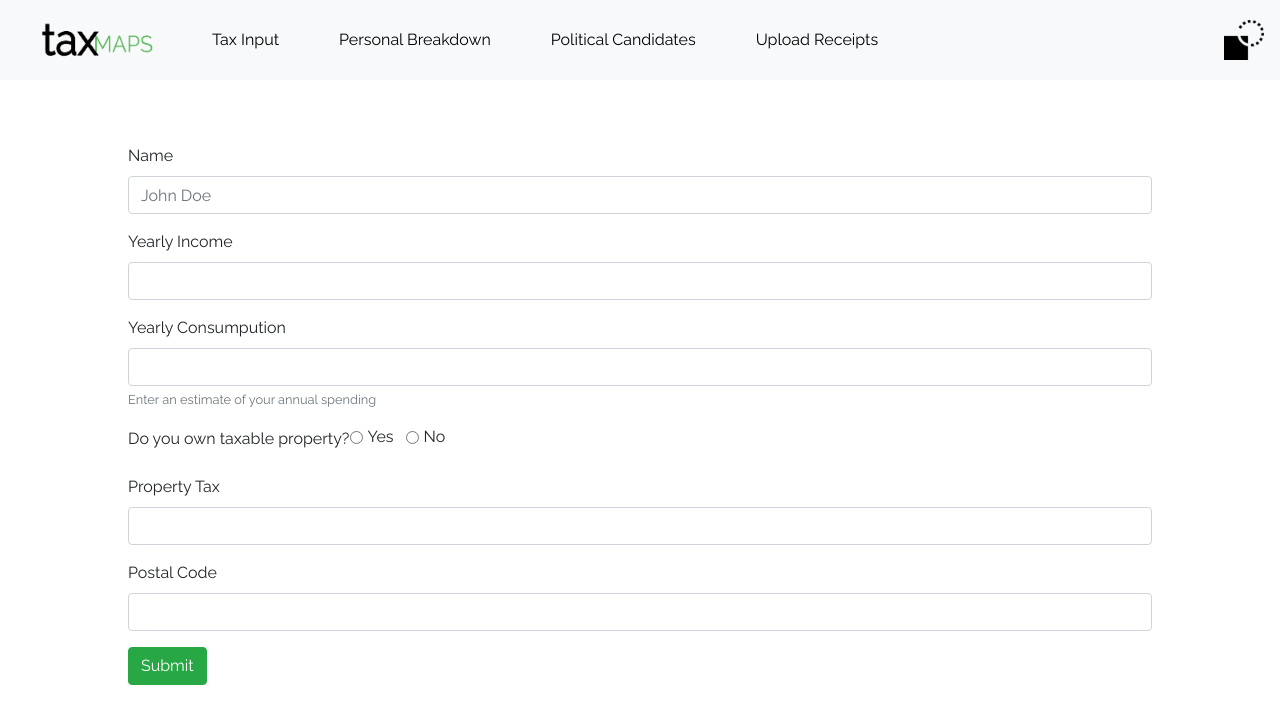
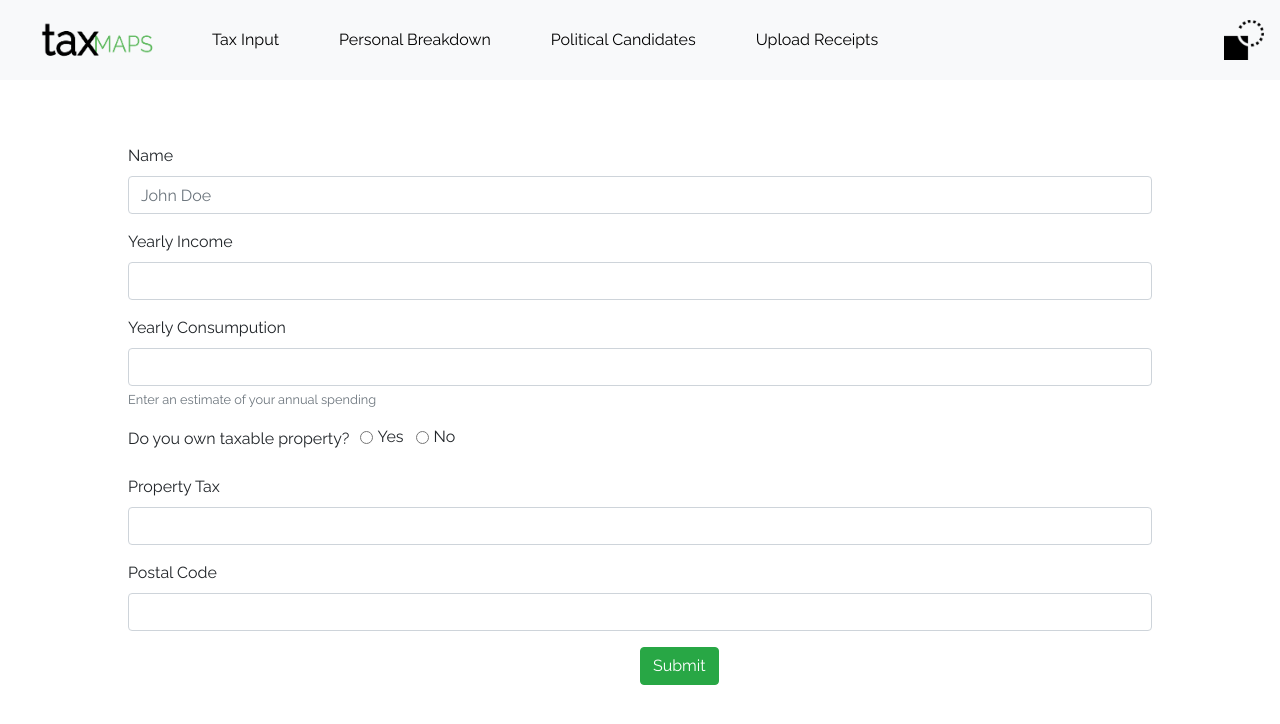
Before and after one commit to tailaiwang/taxmaps, a React (Create React App) app: page /taxInformationInput in a window 1280 px wide. Shown: the top 724 px of the page. Built offline with nearby package versions, Linux system fonts and the light colour scheme.

Commit message:
Minor Fixes

```diff
--- a/src/App.css
+++ b/src/App.css
@@ -39,3 +39,12 @@ h1, h4 {
   margin-top: 5%;
   margin-bottom: 5%;
 }
+
+.radio-btn {
+  margin-left: 10px;
+}
+
+.submit-btn {
+  margin-right: 50%;
+  margin-left: 50%;
+}
--- a/src/Components/taxInformationInput.js
+++ b/src/Components/taxInformationInput.js
@@ -3,28 +3,28 @@ import Form from 'react-bootstrap/Form';
 import Button from 'react-bootstrap/Button';
 
 class taxInformationInput extends Component {
-    constructor(props){
-        super(props);
-        this.state = {
-            name: undefined,
-            yearlyIncome: undefined,
-            yearlyConsumption: undefined,
-            propertyTax: undefined,
-            postalCode: undefined
-    };
-
-        this.handleChange = this.handleChange.bind(this);
-        this.handleSubmit = this.handleSubmit.bind(this);
-    }
-
-    handleChange(event) {
-        this.setState({value: event.target.value});
-    }
-
-    handleSubmit(event) {
-        alert('Hey there! ' + this.state.value);
-        event.preventDefault();
-    }
+    // constructor(props){
+    //     super(props);
+    //     this.state = {
+    //         name: undefined,
+    //         yearlyIncome: undefined,
+    //         yearlyConsumption: undefined,
+    //         propertyTax: undefined,
+    //         postalCode: undefined
+    // };
+    //
+    //     this.handleChange = this.handleChange.bind(this);
+    //     this.handleSubmit = this.handleSubmit.bind(this);
+    // }
+    //
+    // handleChange(event) {
+    //     this.setState({value: event.target.value});
+    // }
+    //
+    // handleSubmit(event) {
+    //     alert('Hey there! ' + this.state.value);
+    //     event.preventDefault();
+    // }
 
     render() {
         return (
@@ -47,7 +47,7 @@ class taxInformationInput extends Component {
               </ Form.Group>
               <Form.Group controlId="inputForm.checkPT">
                 <Form.Label>Do you own taxable property?</ Form.Label>
-                <Form.Check inline disables label="Yes" type="radio" id="yesPT"/>
+                <Form.Check inline disables className="radio-btn" label="Yes" type="radio" id="yesPT"/>
                 <Form.Check inline disables label="No" type="radio" id="noPT"/>
               </ Form.Group>
               <Form.Group controlId="inputForm.propertyTax">
@@ -58,12 +58,10 @@ class taxInformationInput extends Component {
                 <Form.Label>Postal Code</ Form.Label>
                 <Form.Control type="" placeholder="" />
               </ Form.Group>
-              <Button variant="success" type="submit">
+              <Button className="submit-btn" variant="success" type="submit">
                 Submit
               </Button>
             </ Form>
-
-
 
         );
     }
```
